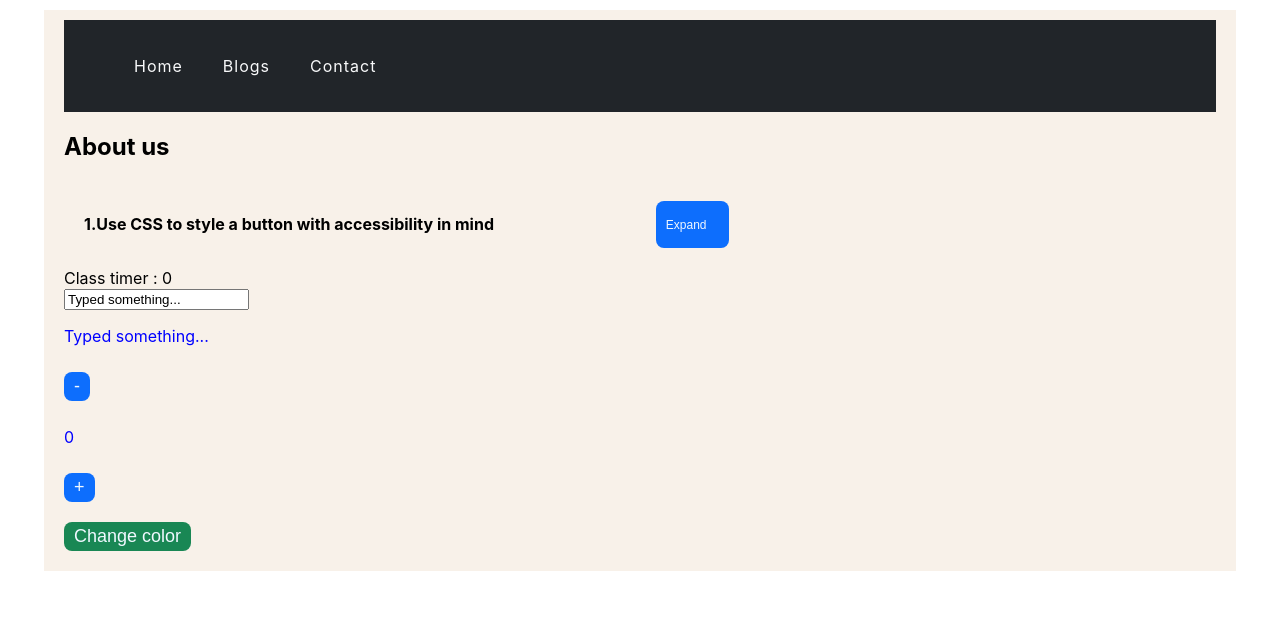
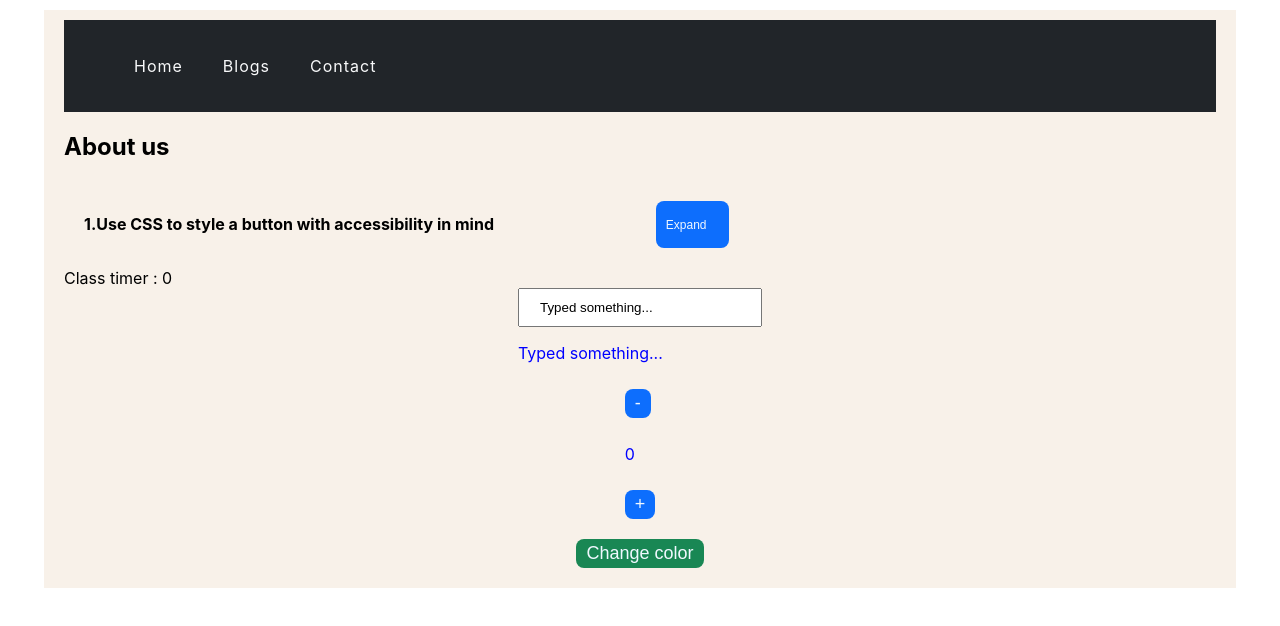
Before and after one commit to Lesley-w19/react-hooks, a React (Create React App) app: page /about in a window 1280 px wide. Shown: the top 626 px of the page. Built offline with nearby package versions, Linux system fonts and the light colour scheme; some icons are missing.

Commit message:
added styles.scc to the about component --stlyed  the reducer__wrapper class

```diff
--- a/src/pages/About/styles.css
+++ b/src/pages/About/styles.css
@@ -11,3 +11,13 @@
 .about__info__body {
   width: 90%;
 }
+.reducer__wrapper {
+  display: flex;
+  align-items: center;
+  justify-content: space-between;
+  flex-direction: column;
+}
+input {
+  padding: 10px 20px;
+  width: 200px;
+}
```
